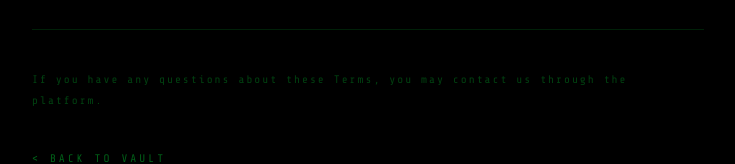
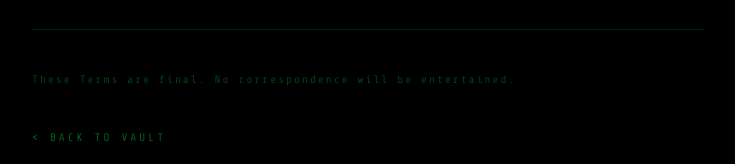
Before and after one commit to BigCalicoCatto/petisimpanan, a Next.js app: page /terms in a window 1280 px wide. Shown: the part 1852-2016 px from the top of the page, without its empty margins (272-1007 px from the left). Built offline with nearby package versions, Linux system fonts and the light colour scheme.

Commit message:
Update page.tsx

```diff
--- a/app/terms/page.tsx
+++ b/app/terms/page.tsx
@@ -167,7 +167,7 @@ export default function TermsPage() {
         <hr className="divider" />
 
         <p style={{ fontSize: "11px", color: "#00ff4140", letterSpacing: "2px", marginTop: "40px" }}>
-          If you have any questions about these Terms, you may contact us through the platform.
+          These Terms are final. No correspondence will be entertained.
         </p>
 
         <a href="/" className="back-link" style={{ marginTop: "40px" }}>&lt; BACK TO VAULT</a>
```
